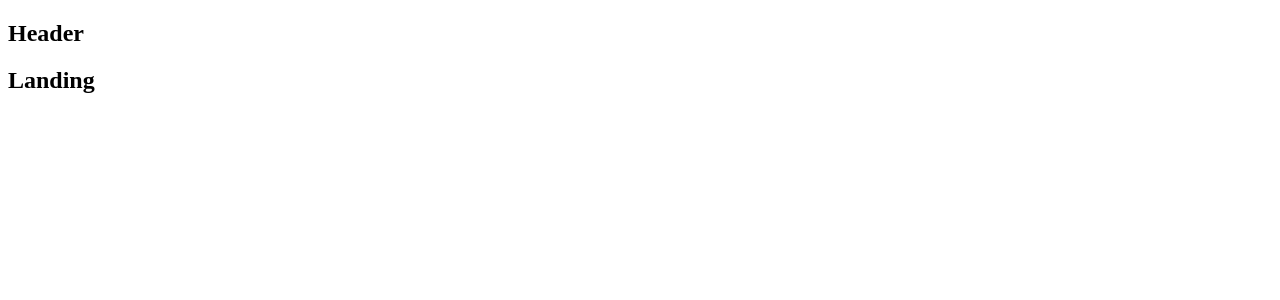
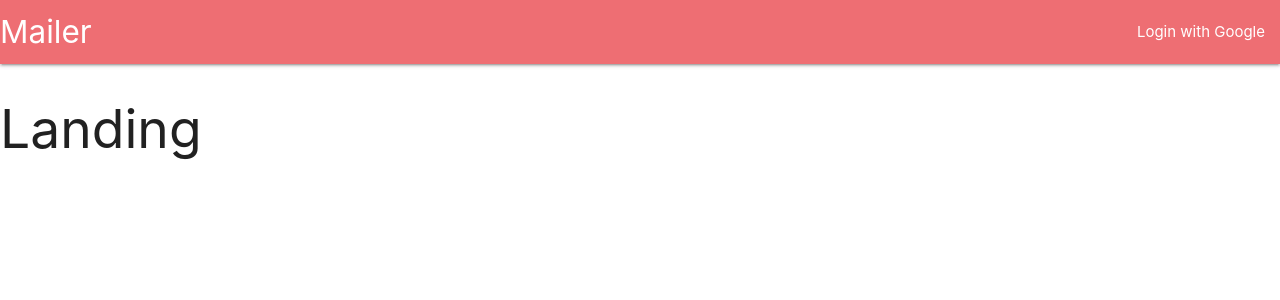
Before and after one commit to dylanschultzie/mailer, a React (Create React App) app in the folder client/: page / in a window 1280 px wide. Shown: the top 300 px of the page. Built offline with nearby package versions, Linux system fonts and the light colour scheme.

Commit message:
Add super basic Header styling

```diff
--- a/client/package.json
+++ b/client/package.json
@@ -7,6 +7,7 @@
     "@testing-library/react": "^9.5.0",
     "@testing-library/user-event": "^7.2.1",
     "http-proxy-middleware": "^1.0.5",
+    "materialize-css": "^1.0.0-rc.2",
     "react": "^16.13.1",
     "react-dom": "^16.13.1",
     "react-redux": "^7.2.0",
--- a/client/src/components/App.js
+++ b/client/src/components/App.js
@@ -1,7 +1,8 @@
 import React from 'react';
 import { BrowserRouter, Route } from 'react-router-dom';
 
-const Header = () => <h2>Header</h2>;
+import { Header } from './Header';
+
 const Dashboard = () => <h2>Dashboard</h2>;
 const SurveyNew = () => <h2>SurveyNew</h2>;
 const Landing = () => <h2>Landing</h2>;
--- /dev/null
+++ b/client/src/components/Header.js
@@ -0,0 +1,18 @@
+import React, { Component } from 'react';
+
+export const Header = () => {
+  return (
+    <nav>
+      <div className="nav-wrapper">
+        <a href="#" className="brand-logo">
+          Mailer
+        </a>
+        <ul id="nav-mobile" className="right hide-on-med-and-down">
+          <li>
+            <a href="sass.html">Login with Google</a>
+          </li>
+        </ul>
+      </div>
+    </nav>
+  );
+};
--- a/client/src/index.js
+++ b/client/src/index.js
@@ -1,3 +1,4 @@
+import 'materialize-css/dist/css/materialize.min.css';
 import React from 'react';
 import ReactDOM from 'react-dom';
 import { Provider } from 'react-redux';
```
Also changed, not shown: 1 other file (tests, documents, lock files or other folders).
